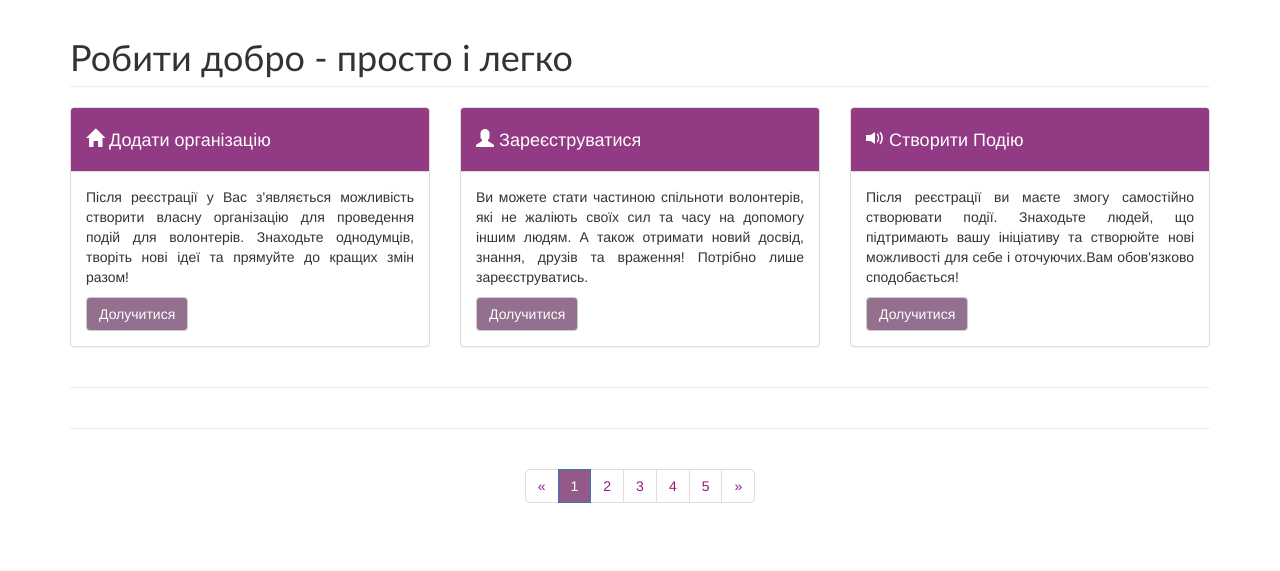
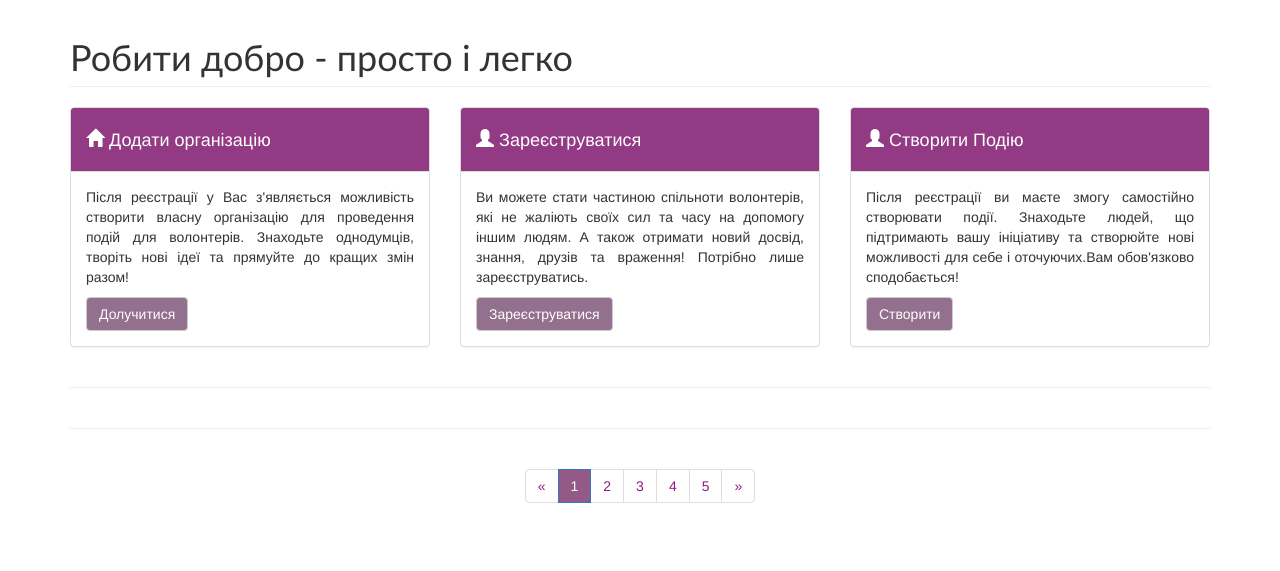
Before and after one commit to Tartar-san/Volonterity, a Django app: page / in a window 1280 px wide. Shown: the part 622-1193 px from the top of the page. Run offline with Django 3.2, Linux system fonts and the light colour scheme; data that the repository does not hold is empty; some libraries are stand-ins or nearby versions.

Commit message:
Merge remote-tracking branch 'origin/master'
# Conflicts:
#	templates/main.html

```diff
--- a/templates/main.html
+++ b/templates/main.html
@@ -92,11 +92,11 @@
         <div class="col-md-4">
                 <div class="panel panel-default">
                     <div class="panel-heading">
-                        <h4><i class="glyphicon glyphicon-user"></i>Знайти цікаву подію</h4>
+                        <h4><i class="glyphicon glyphicon-calendar"></i> Знайти цікаву подію</h4>
                     </div>
                     <div class="panel-body">
                         <p>Тут ви знайдете події, які можуть вам сподобатися. Обирайте найцікавіші пропозиції, долучайтеся до нових ініціатив та робіть перші кроки до змін, користуючись зручним кастомізованим пошуком. </p>
-                        <a href="/registration" class="btn btn-default">Долучитися</a>
+                        <a href="/registration" class="btn btn-default">Знайти</a>
                     </div>
                 </div>
             </div>
@@ -108,7 +108,7 @@
                     </div>
                     <div class="panel-body">
                         <p>Ви можете стати частиною спільноти волонтерів, які не жаліють своїх сил та часу на допомогу іншим людям. А також отримати новий досвід, знання, друзів та враження! Потрібно лише зареєструватись.</p>
-                        <a href="user-reg.html" class="btn btn-default">Долучитися</a>
+                        <a href="user-reg.html" class="btn btn-default">Зареєструватися</a>
                     </div>
                 </div>
             </div>
@@ -116,11 +116,11 @@
             <div class="col-md-4">
                 <div class="panel panel-default">
                     <div class="panel-heading">
-                        <h4><i class="glyphicon glyphicon-volume-up"></i> Створити Подію</h4>
+                        <h4><i class="glyphicon glyphicon-user"></i> Створити Подію</h4>
                     </div>
                     <div class="panel-body">
                         <p>Після реєстрації ви маєте змогу самостійно створювати події. Знаходьте людей, що підтримають вашу ініціативу та створюйте нові можливості для себе і оточуючих.Вам обов'язково сподобається!</p>
-                        <a href="listing-reg.html" class="btn btn-default">Долучитися</a>
+                        <a href="listing-reg.html" class="btn btn-default">Створити</a>
                     </div>
                 </div>
             </div>
--- a/templates/search.html
+++ b/templates/search.html
@@ -39,7 +39,7 @@
 
 
 <ul class="nav nav-tabs">
-  <li class="active"><a data-toggle="tab" href="#home">  <span class="glyphicon glyphicon-volume-up" aria-hidden="true"> ПОШУК ПОДІЙ  </a></li>
+  <li class="active"><a data-toggle="tab" href="#home">  <span class="glyphicon glyphicon-calendar" aria-hidden="true"> ПОШУК ПОДІЙ  </a></li>
   <li><a data-toggle="tab" href="#menu1"> <span class="glyphicon glyphicon-home" aria-hidden="true"></span> ПОШУК ОРГАНІЗАЦІЙ  </a></li>
   <li><a data-toggle="tab" href="#menu2"> <span class="glyphicon glyphicon-user" aria-hidden="true"></span> ПОШУК КОРИСТУВАЧІВ  </a></li>
 </ul>
```
